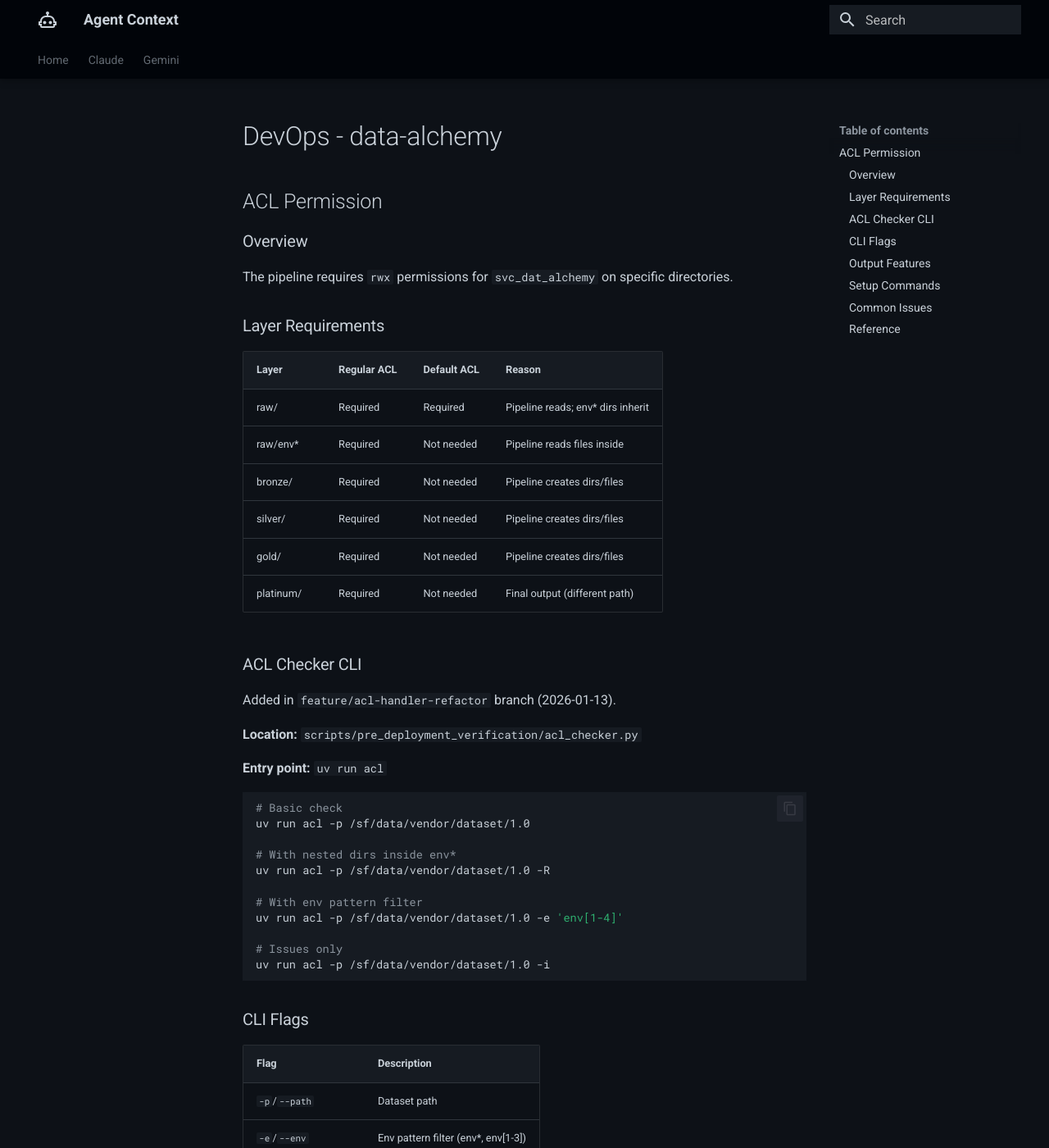
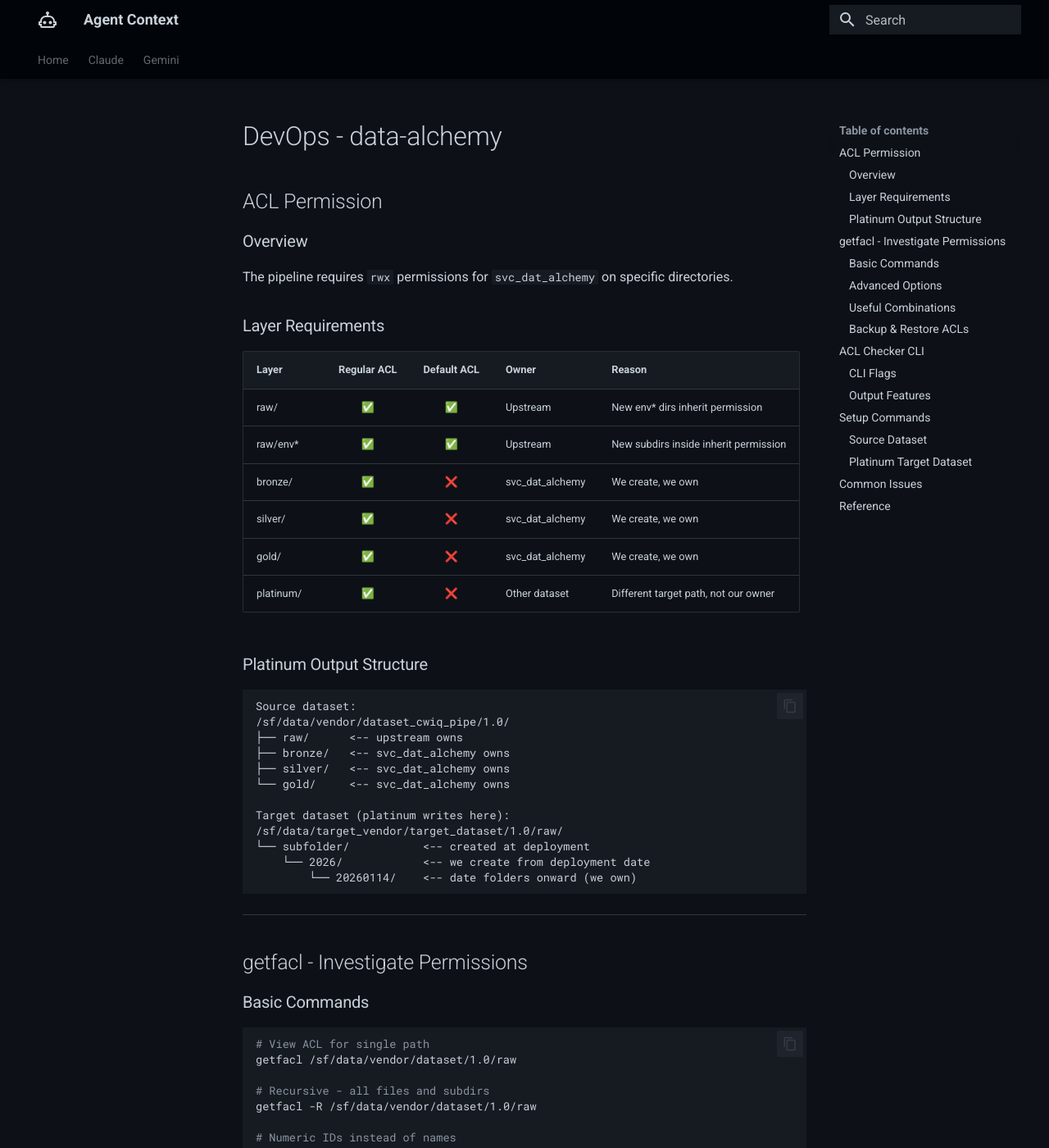
Before and after one commit to ThanuMahee12/AgentContext, an MkDocs documentation site: the page built from docs/Claude/notes/projects/data-alchemy/Devops.md, in a window 1280 px wide and 1400 px high. Shown: the whole window at 82% size. Built offline with MkDocs 1.6.1 and Material for MkDocs 9.7.7, drawn with Linux system fonts in a browser that asks for light colours; some of the changed text lies outside the part shown.

Commit message:
docs: update ACL guide with correct requirements and getfacl options

````diff
--- a/docs/Claude/notes/projects/data-alchemy/Devops.md
+++ b/docs/Claude/notes/projects/data-alchemy/Devops.md
@@ -8,16 +8,101 @@
 
 ### Layer Requirements
 
-| Layer | Regular ACL | Default ACL | Reason |
-|-------|-------------|-------------|--------|
-| raw/ | Required | Required | Pipeline reads; env* dirs inherit |
-| raw/env* | Required | Not needed | Pipeline reads files inside |
-| bronze/ | Required | Not needed | Pipeline creates dirs/files |
-| silver/ | Required | Not needed | Pipeline creates dirs/files |
-| gold/ | Required | Not needed | Pipeline creates dirs/files |
-| platinum/ | Required | Not needed | Final output (different path) |
+| Layer | Regular ACL | Default ACL | Owner | Reason |
+|-------|:-----------:|:-----------:|-------|--------|
+| raw/ | ✅ | ✅ | Upstream | New env* dirs inherit permission |
+| raw/env* | ✅ | ✅ | Upstream | New subdirs inside inherit permission |
+| bronze/ | ✅ | ❌ | svc_dat_alchemy | We create, we own |
+| silver/ | ✅ | ❌ | svc_dat_alchemy | We create, we own |
+| gold/ | ✅ | ❌ | svc_dat_alchemy | We create, we own |
+| platinum/ | ✅ | ❌ | Other dataset | Different target path, not our owner |
 
-### ACL Checker CLI
+### Platinum Output Structure
+
+```
+Source dataset:
+/sf/data/vendor/dataset_cwiq_pipe/1.0/
+├── raw/      <-- upstream owns
+├── bronze/   <-- svc_dat_alchemy owns
+├── silver/   <-- svc_dat_alchemy owns
+└── gold/     <-- svc_dat_alchemy owns
+
+Target dataset (platinum writes here):
+/sf/data/target_vendor/target_dataset/1.0/raw/
+└── subfolder/           <-- created at deployment
+    └── 2026/            <-- we create from deployment date
+        └── 20260114/    <-- date folders onward (we own)
+```
+
+---
+
+## getfacl - Investigate Permissions
+
+### Basic Commands
+
+```bash
+# View ACL for single path
+getfacl /sf/data/vendor/dataset/1.0/raw
+
+# Recursive - all files and subdirs
+getfacl -R /sf/data/vendor/dataset/1.0/raw
+
+# Numeric IDs instead of names
+getfacl -n /path
+
+# Skip header (cleaner output)
+getfacl -c /path
+```
+
+### Advanced Options
+
+| Option | Description |
+|--------|-------------|
+| `-R` | Recursive (all files/subdirs) |
+| `-a` | Access ACL only |
+| `-d` | Default ACL only |
+| `-c` | Omit header (cleaner) |
+| `-t` | Tabular format (side-by-side) |
+| `-n` | Numeric user/group IDs |
+| `-s` | Skip base entries (show only extended ACLs) |
+| `-e` | Show all effective rights |
+| `-p` | Absolute paths (keep leading /) |
+
+### Useful Combinations
+
+```bash
+# Check only default ACLs recursively
+getfacl -Rd /sf/data/vendor/dataset/1.0/raw
+
+# Tabular format (easy to read)
+getfacl -t /sf/data/vendor/dataset/1.0/raw
+
+# Skip files with only base ACL (find extended ACLs)
+getfacl -Rs /sf/data/vendor/dataset/1.0/
+
+# Audit to file
+getfacl -R /sf/data/vendor/dataset/1.0/ > acl_audit.txt
+
+# Check specific user's access
+getfacl -R /path | grep svc_dat_alchemy
+```
+
+### Backup & Restore ACLs
+
+```bash
+# Backup ACLs
+getfacl -R /sf/data/vendor/dataset/1.0/ > acl_backup.txt
+
+# Restore ACLs
+setfacl --restore=acl_backup.txt
+
+# Copy ACL from one file to another
+getfacl file1 | setfacl --set-file=- file2
+```
+
+---
+
+## ACL Checker CLI
 
 Added in `feature/acl-handler-refactor` branch (2026-01-13).
 
@@ -55,20 +140,37 @@
 - OK envs grouped as pattern (e.g., `env[1-4]`)
 - `format_env_range()` helper for compact display
 
-### Setup Commands
+---
+
+## Setup Commands
+
+### Source Dataset
 
 ```bash
 # Raw layer (both regular + default)
 setfacl -m u:svc_dat_alchemy:rwx /sf/data/{vendor}/{dataset}/1.0/raw
 setfacl -d -m u:svc_dat_alchemy:rwx /sf/data/{vendor}/{dataset}/1.0/raw
 
-# Other layers (regular only)
+# Raw env* (both regular + default)
+setfacl -m u:svc_dat_alchemy:rwx /sf/data/{vendor}/{dataset}/1.0/raw/env*
+setfacl -d -m u:svc_dat_alchemy:rwx /sf/data/{vendor}/{dataset}/1.0/raw/env*
+
+# Bronze/Silver/Gold (regular only - we own these)
 setfacl -m u:svc_dat_alchemy:rwx /sf/data/{vendor}/{dataset}/1.0/bronze
 setfacl -m u:svc_dat_alchemy:rwx /sf/data/{vendor}/{dataset}/1.0/silver
 setfacl -m u:svc_dat_alchemy:rwx /sf/data/{vendor}/{dataset}/1.0/gold
 ```
 
-### Common Issues
+### Platinum Target Dataset
+
+```bash
+# Target raw folder (regular only - we create subdirs from deployment)
+setfacl -m u:svc_dat_alchemy:rwx /sf/data/{target_vendor}/{target_dataset}/1.0/raw
+```
+
+---
+
+## Common Issues
 
 | Issue | Solution |
 |-------|----------|
@@ -76,6 +178,10 @@
 | NO_DEFAULT_ACL | `setfacl -d -m u:svc_dat_alchemy:rwx /path` |
 | NOT_FOUND | Create dir first, then set ACL |
 
-### Reference
+---
 
-Full docs: [`docs/data-alchemy/deployment/ACLPermission.md`](../../../../../../../Downloads/alchmy/docs/data-alchemy/deployment/ACLPermission.md)
+## Reference
+
+- Full docs: `alchmy/docs/data-alchemy/deployment/ACLPermission.md`
+- [getfacl manual](https://man7.org/linux/man-pages/man1/getfacl.1.html)
+- [setfacl/getfacl examples](https://www.golinuxcloud.com/setfacl-getfacl-command-in-linux/)
````
